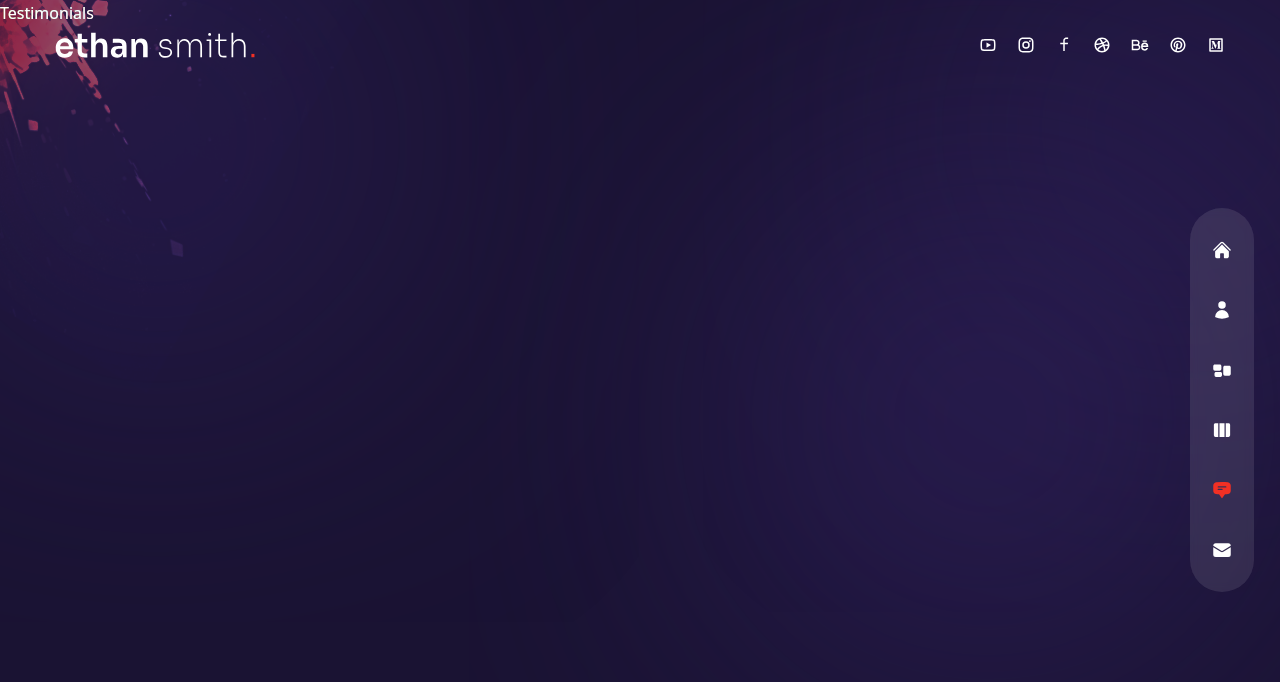
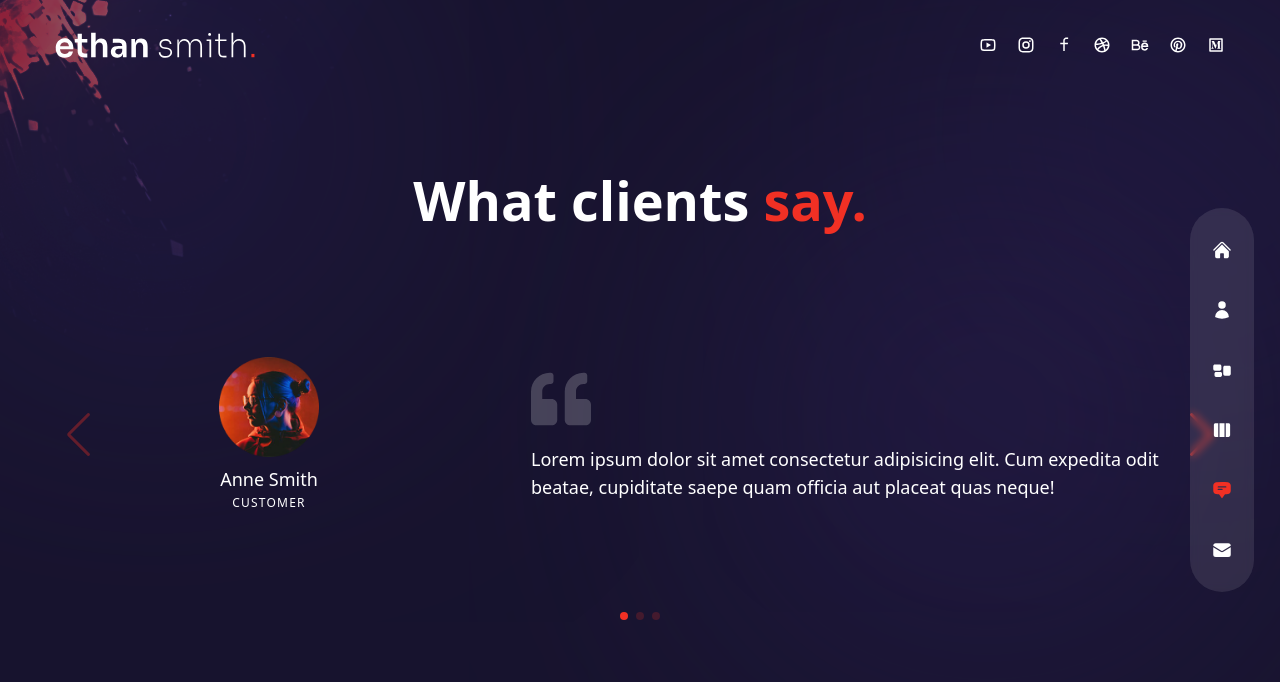
Before and after one commit to lucasfloza/website-portifolio-dev, a Next.js app: page /testimonials in a window 1280 px wide. Shown: the top 682 px of the page. Built offline with nearby package versions, Linux system fonts and the light colour scheme.

Commit message:
implementing testimonials page

```diff
--- a/components/TestimonialSlider.js
+++ b/components/TestimonialSlider.js
@@ -1,30 +1,86 @@
 // testimonial data
 const testimonialData = [
   {
-    image: '/t-avt-1.png',
-    name: 'Anne Smith',
-    position: 'Customer',
+    image: "/t-avt-1.png",
+    name: "Anne Smith",
+    position: "Customer",
     message:
-      'Lorem ipsum dolor sit amet consectetur adipisicing elit. Cum expedita odit beatae, cupiditate saepe quam officia aut placeat quas neque!',
+      "Lorem ipsum dolor sit amet consectetur adipisicing elit. Cum expedita odit beatae, cupiditate saepe quam officia aut placeat quas neque!",
   },
   {
-    image: '/t-avt-2.png',
-    name: 'Jane Doe',
-    position: 'Customer',
+    image: "/t-avt-2.png",
+    name: "Jane Doe",
+    position: "Customer",
     message:
-      'Lorem ipsum dolor sit amet consectetur adipisicing elit. Cum expedita odit beatae, cupiditate saepe quam officia aut placeat quas neque!',
+      "Lorem ipsum dolor sit amet consectetur adipisicing elit. Cum expedita odit beatae, cupiditate saepe quam officia aut placeat quas neque!",
   },
   {
-    image: '/t-avt-3.png',
-    name: 'Jhon Doe',
-    position: 'Customer',
+    image: "/t-avt-3.png",
+    name: "Jhon Doe",
+    position: "Customer",
     message:
-      'Lorem ipsum dolor sit amet consectetur adipisicing elit. Cum expedita odit beatae, cupiditate saepe quam officia aut placeat quas neque!',
+      "Lorem ipsum dolor sit amet consectetur adipisicing elit. Cum expedita odit beatae, cupiditate saepe quam officia aut placeat quas neque!",
   },
 ];
 
+// import swiper react components
+import { Swiper, SwiperSlide } from "swiper/react";
+import "swiper/css";
+import "swiper/css/navigation";
+import "swiper/css/pagination";
+
+// import required modules
+import { Navigation, Pagination } from "swiper";
+// icons
+import { FaQuoteLeft } from "react-icons/fa";
+// next image
+import Image from "next/image";
+
 const TestimonialSlider = () => {
-  return <div>Testimonial Slider</div>;
+  return (
+    <Swiper
+      navigation={true}
+      pagination={{
+        clickable: true
+      }}
+      modules={[Navigation, Pagination]}
+      className="h-[400px]"
+    >
+      {testimonialData.map((person, index) => {
+        return (
+          <SwiperSlide key={index}>
+            <div className="flex flex-col items-center md:flex-row gap-x-8 h-full px-16">
+              {/* avatar, name, position  */}
+              <div className="w-full max-w-[300px] flex flex-col xl:justify-center items-center relative mx-auto xl:mx-0">
+                <div className="flex flex-col justify-center text-center">
+                  {/* avatar  */}
+                  <div className="mb-2 mx-auto">
+                    <Image src={person.image} width={100} height={100} alt='' />
+                  </div>
+                  {/* name  */}
+                  <div className="text-lg">{person.name}</div>
+                  {/* position  */}
+                  <div className="text-[12px] uppercase font-extralight tracking-widest">{person.position}</div>
+                </div>
+              </div>
+              {/* quote & message */}
+              <div className="flex1 flex flex-col justify-center before:w-[1px} xl:before:br-white/20 xl:before:absolute xl:before:left-0
+              xl:before:h-[200px] relative xl:pl-20 ">
+                {/* quote icon */}
+                <div className="mb-4">
+                  <FaQuoteLeft className="text-4xl xl:text-6xl text-white/20 mx-auto md:mx-0"/>
+                </div>
+                {/* message */}
+                <div className="xl:text-lg text-center md:text-left">
+                  {person.message}
+                </div>
+              </div>
+            </div>
+          </SwiperSlide>
+        );
+      })}
+    </Swiper>
+  );
 };
 
 export default TestimonialSlider;
--- a/pages/testimonials/index.js
+++ b/pages/testimonials/index.js
@@ -1,5 +1,34 @@
+import TestimonialSlider from "../../components/TestimonialSlider";
+
+import { motion } from "framer-motion";
+import { fadeIn } from "../../variants";
+
 const Testimonials = () => {
-  return <div>Testimonials</div>;
+  return (
+    <div className="h-full bg-primary/30 py-32 text-center">
+      <div className="container mx-auto h-full flex flex-col justify-center">
+        {/* title */}
+        <motion.h2
+          variants={fadeIn("up, 0.2")}
+          initial="hidden"
+          animate="show"
+          exit="hidden"
+          className="h2 mb-8 xl:mb-0"
+        >
+          What clients <span className="text-accent">say.</span>
+        </motion.h2>
+        {/* slider  */}
+        <motion.div
+          variants={fadeIn("up, 0.4")}
+          initial="hidden"
+          animate="show"
+          exit="hidden"
+        >
+          <TestimonialSlider />
+        </motion.div>
+      </div>
+    </div>
+  );
 };
 
 export default Testimonials;
```
